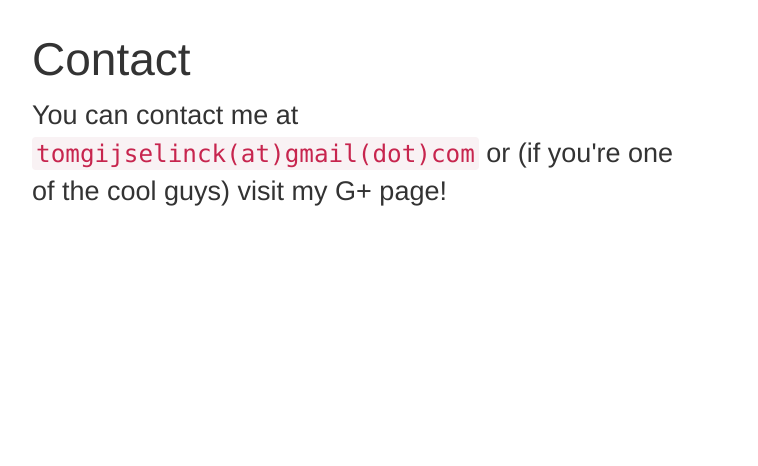
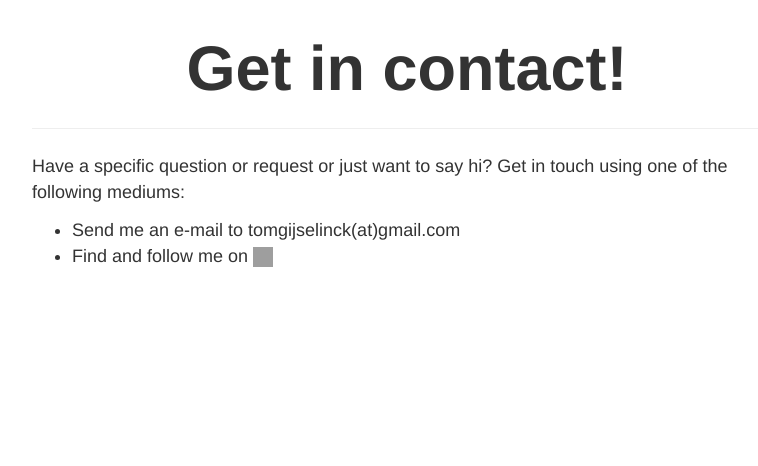
Before and after one commit to TomGijselinck/mywebsite, a Django app: page /contact/ in a window 1280 px wide. Shown: the part 51-517 px from the top of the page, without its empty margins (38-796 px from the left). Run offline with Django 3.2, Linux system fonts and the light colour scheme; some libraries are stand-ins or nearby versions; grey boxes are pictures that could not be loaded.

Commit message:
Edit contact page

```diff
--- a/templates/mywebsite/contact.html
+++ b/templates/mywebsite/contact.html
@@ -4,24 +4,23 @@
 {% block page_content %}
 <div class="container">
 	<div class="row">
-		<div class="col-sm-12">
-			<h1>Contact</h1>
-		</div>
-		<div class="col-sm-7">
-			<p class="lead">You can contact me at <code>tomgijselinck(at)gmail(dot)com</code> or (if you're one of the cool guys) visit my G+ page!</p>
+		<div class="col-md-8">
+			<h1 class="page-title">Get in contact!</h1>
+			<hr>
+			<p>Have a specific question or request or just want to say hi? Get in touch using one of the following mediums:
+				<ul>
+					<li>Send me an e-mail to tomgijselinck(at)gmail.com</li>
+					<li>Find and follow me on
+						<a href="//plus.google.com/u/0/100023664418907749680?prsrc=3"
+					   rel="publisher" target="_top" style="text-decoration:none;">
+						 <img src="//ssl.gstatic.com/images/icons/gplus-32.png" alt="Google+" style="border:0;width:20px;height:20px;"/>
+					 </a>
+					</li>
 		</div>
 		<div class="col-sm-5">
 			<!-- Place this tag where you want the widget to render. -->
 			<div class="g-person" data-width="270" data-href="//plus.google.com/u/0/100023664418907749680" data-rel="author"></div>
 
-			<!-- Place this tag after the last widget tag. -->
-			<script type="text/javascript">
-			  (function() {
-			    var po = document.createElement('script'); po.type = 'text/javascript'; po.async = true;
-			    po.src = 'https://apis.google.com/js/platform.js';
-			    var s = document.getElementsByTagName('script')[0]; s.parentNode.insertBefore(po, s);
-			  })();
-			</script>
 		</div>
 	</div>
 </div>
```
